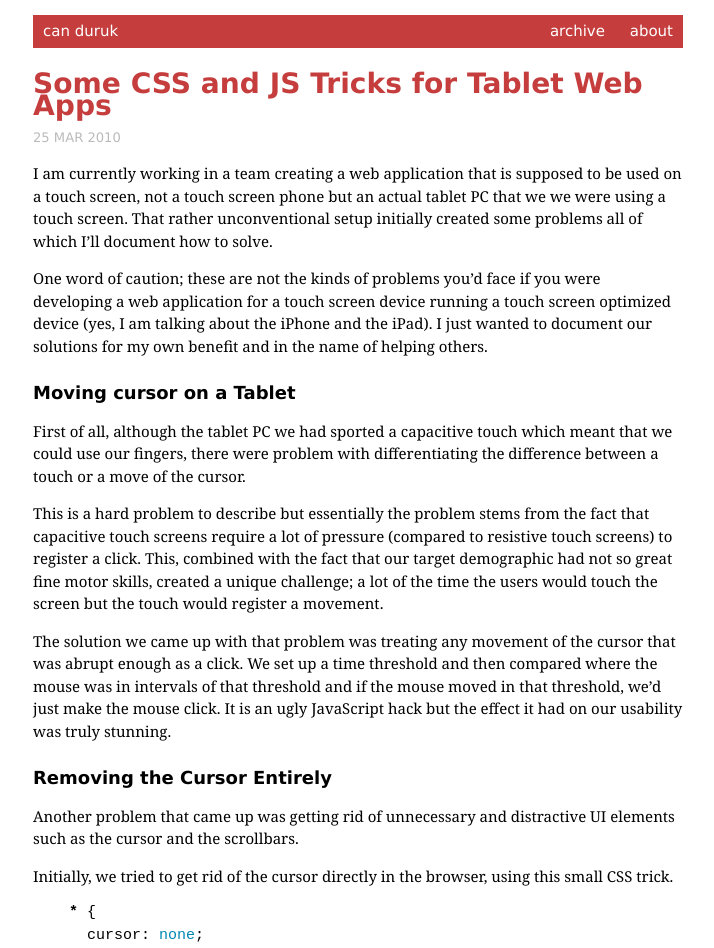
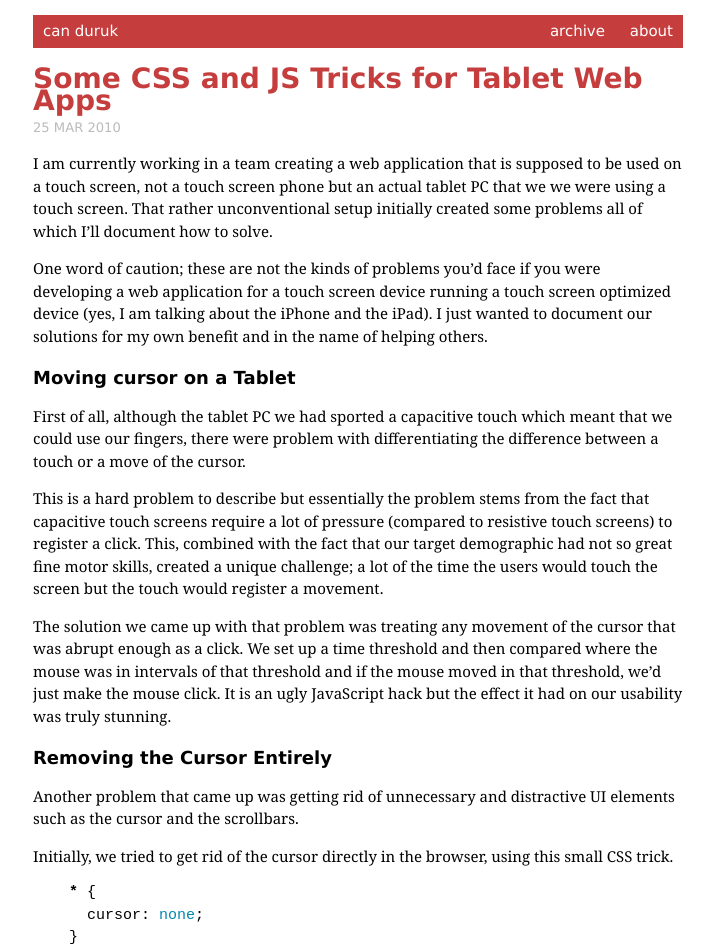
Before and after one commit to cduruk/old.cduruk.github.com, a Jekyll site: the page built from _posts/2010-03-25-some-css-and-js-tricks-for-tablet-web-apps.md, in a window 1280 px wide. Shown: the top 948 px of the page, without its empty margins (282-996 px from the left). Built offline with Jekyll 4.4.1, drawn with Linux system fonts in a browser that asks for light colours; Markdown is read by kramdown in place of the engine named in the settings.

Commit message:
Change some borders around

```diff
--- a/static/css/screen.css
+++ b/static/css/screen.css
@@ -5,8 +5,12 @@
   line-height : 1.5em;
 }
 
-h2, h3, p, pre, code, img, blockquote, ul {
+h3, p, pre, code, blockquote, ul {
   margin-bottom: 15px;
+}
+
+img, h2 {
+  margin-bottom: 10px;
 }
 
 p, blockquote {
@@ -17,7 +21,7 @@
 
 h2, h3 {
   font-weight : bold;
-  margin-top  : 25px;
+  margin-top  : 20px;
 }
 
 a {
```
